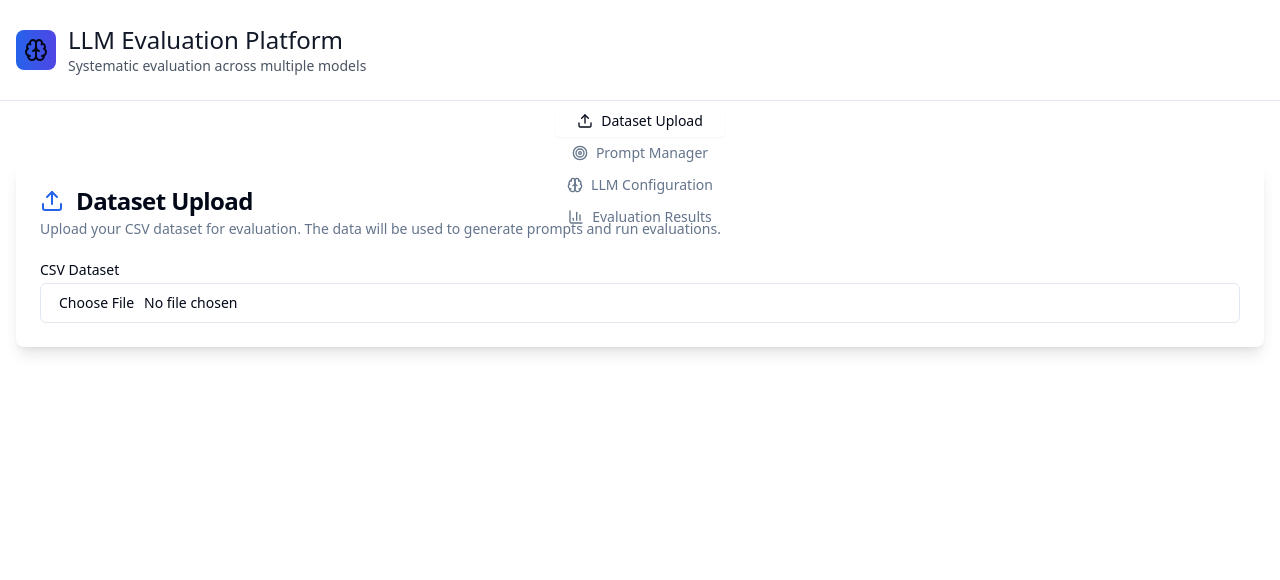
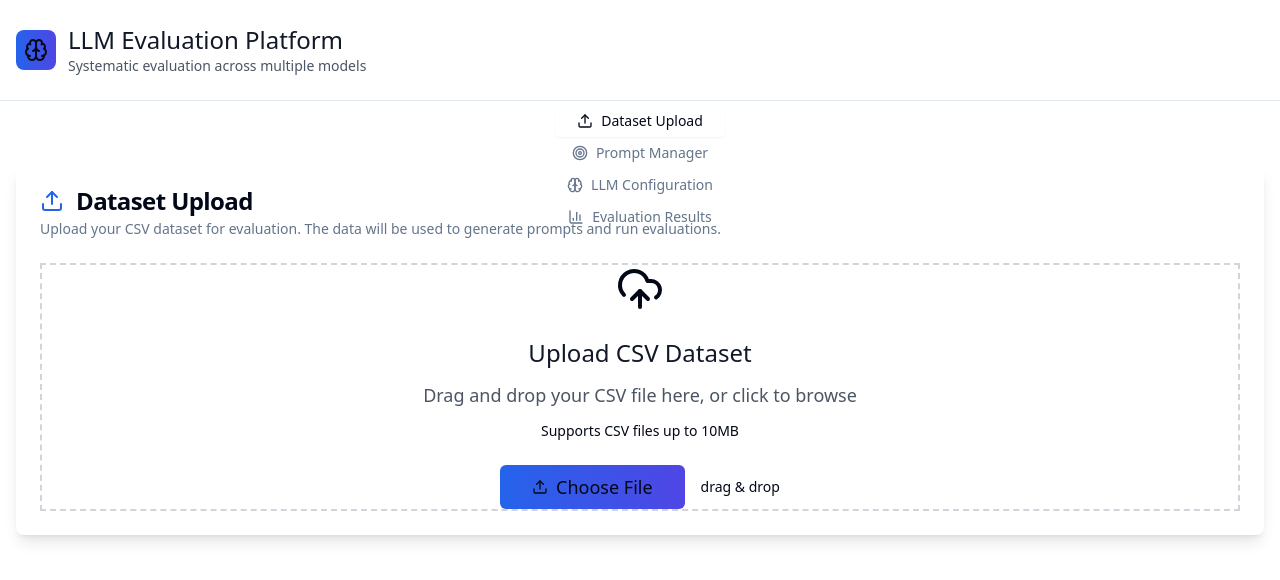
Before and after one commit to awani216/prompt-pal-evaluator, a React (Vite) app: page / in a window 1280 px wide. Shown: the top 580 px of the page. Built offline with nearby package versions, Linux system fonts and the light colour scheme.

Commit message:
Refactor: Improve dataset upload UI
Improved the UI for the dataset upload component, making the upload area larger and more visually appealing.

```diff
--- a/src/components/DatasetUpload.jsx
+++ b/src/components/DatasetUpload.jsx
@@ -4,158 +4,270 @@ import { Button } from "@/components/ui/button";
 import { Input } from "@/components/ui/input";
 import { Label } from "@/components/ui/label";
 import { Alert, AlertDescription } from "@/components/ui/alert";
+import { Badge } from "@/components/ui/badge";
 import { Table, TableBody, TableCell, TableHead, TableHeader, TableRow } from "@/components/ui/table";
-import { Upload, FileText, AlertCircle, CheckCircle } from "lucide-react";
+import { Upload, FileText, CheckCircle, AlertCircle, X, CloudUpload } from "lucide-react";
 import { useToast } from "@/hooks/use-toast";
 
-const DatasetUpload = ({ onDatasetChange }) => {
-  const [file, setFile] = useState(null);
-  const [data, setData] = useState([]);
-  const [headers, setHeaders] = useState([]);
-  const [isLoading, setIsLoading] = useState(false);
-  const [error, setError] = useState(null);
+const DatasetUpload = ({ dataset, setDataset }) => {
+  const [dragActive, setDragActive] = useState(false);
+  const [loading, setLoading] = useState(false);
+  const [errors, setErrors] = useState([]);
   const { toast } = useToast();
 
-  const parseCSV = (csvText) => {
-    const lines = csvText.trim().split('\n');
-    const headers = lines[0].split(',').map(header => header.trim().replace(/"/g, ''));
+  const parseCSV = (text) => {
+    const lines = text.trim().split('\n');
+    if (lines.length < 2) {
+      throw new Error('CSV must have at least a header row and one data row');
+    }
+
+    const headers = lines[0].split(',').map(h => h.trim().replace(/"/g, ''));
     const rows = lines.slice(1).map(line => {
-      const values = line.split(',').map(value => value.trim().replace(/"/g, ''));
+      const values = line.split(',').map(v => v.trim().replace(/"/g, ''));
       const row = {};
       headers.forEach((header, index) => {
         row[header] = values[index] || '';
       });
       return row;
     });
-    return { headers, rows };
+
+    return { headers, rows, rowCount: rows.length };
   };
 
-  const handleFileUpload = useCallback(async (event) => {
-    const uploadedFile = event.target.files?.[0];
-    if (!uploadedFile) return;
+  const validateDataset = (data) => {
+    const validationErrors = [];
 
-    if (!uploadedFile.name.endsWith('.csv')) {
-      setError('Please upload a CSV file');
+    if (data.headers.length === 0) {
+      validationErrors.push('No columns found in the dataset');
+    }
+
+    if (data.rows.length === 0) {
+      validationErrors.push('No data rows found in the dataset');
+    }
+
+    // Check for empty values
+    const emptyCount = data.rows.reduce((count, row) => {
+      return count + data.headers.filter((header) => !row[header] || row[header].trim() === '').length;
+    }, 0);
+
+    if (emptyCount > 0) {
+      validationErrors.push(`Found ${emptyCount} empty cell(s) in the dataset`);
+    }
+
+    return validationErrors;
+  };
+
+  const handleFile = useCallback(async (file) => {
+    if (!file.name.endsWith('.csv')) {
+      toast({
+        title: "Invalid file type",
+        description: "Please upload a CSV file",
+        variant: "destructive",
+      });
       return;
     }
 
-    setFile(uploadedFile);
-    setIsLoading(true);
-    setError(null);
+    setLoading(true);
+    setErrors([]);
 
     try {
-      const text = await uploadedFile.text();
-      const { headers, rows } = parseCSV(text);
+      const text = await file.text();
+      const parsedData = parseCSV(text);
+      const validationErrors = validateDataset(parsedData);
 
-      if (headers.length === 0) {
-        throw new Error('No headers found in CSV file');
-      }
-
-      if (rows.length === 0) {
-        throw new Error('No data rows found in CSV file');
-      }
-
-      setHeaders(headers);
-      setData(rows);
-      onDatasetChange?.({ headers, rows, file: uploadedFile });
-
+      if (validationErrors.length > 0) {
+        setErrors(validationErrors);
+      } else {
+        setDataset({
+          ...parsedData,
+          fileName: file.name,
+          uploadedAt: new Date().toISOString(),
+        });
         toast({
           title: "Dataset uploaded successfully",
-        description: `Loaded ${rows.length} rows with ${headers.length} columns`,
+          description: `Loaded ${parsedData.rowCount} rows with ${parsedData.headers.length} columns`,
         });
-    } catch (err) {
-      setError(err.message);
+      }
+    } catch (error) {
+      const errorMessage = error instanceof Error ? error.message : 'Failed to parse CSV file';
+      setErrors([errorMessage]);
       toast({
         title: "Upload failed",
-        description: err.message,
+        description: errorMessage,
         variant: "destructive",
       });
     } finally {
-      setIsLoading(false);
+      setLoading(false);
     }
-  }, [onDatasetChange, toast]);
+  }, [setDataset, toast]);
 
-  const handleRemoveFile = () => {
-    setFile(null);
-    setData([]);
-    setHeaders([]);
-    setError(null);
-    onDatasetChange?.(null);
+  const handleDrag = useCallback((e) => {
+    e.preventDefault();
+    e.stopPropagation();
+    if (e.type === "dragenter" || e.type === "dragover") {
+      setDragActive(true);
+    } else if (e.type === "dragleave") {
+      setDragActive(false);
+    }
+  }, []);
+
+  const handleDrop = useCallback((e) => {
+    e.preventDefault();
+    e.stopPropagation();
+    setDragActive(false);
+
+    if (e.dataTransfer.files && e.dataTransfer.files[0]) {
+      handleFile(e.dataTransfer.files[0]);
+    }
+  }, [handleFile]);
+
+  const handleInputChange = (e) => {
+    if (e.target.files && e.target.files[0]) {
+      handleFile(e.target.files[0]);
+    }
+  };
+
+  const clearDataset = () => {
+    setDataset(null);
+    setErrors([]);
+    toast({
+      title: "Dataset cleared",
+      description: "Upload a new CSV file to continue",
+    });
   };
 
   return (
     <div className="space-y-6">
-      <div className="grid w-full max-w-sm items-center gap-1.5">
-        <Label htmlFor="csv-upload">CSV Dataset</Label>
-        <div className="flex items-center gap-2">
+      {!dataset && (
+        <>
+          <div
+            className={`relative border-2 border-dashed rounded-xl p-12 text-center transition-all duration-300 ease-in-out cursor-pointer group min-h-[320px] flex flex-col items-center justify-center ${
+              dragActive
+                ? "border-blue-500 bg-blue-50 scale-[1.02]"
+                : "border-gray-300 hover:border-blue-400 hover:bg-gray-50"
+            } ${loading ? "pointer-events-none opacity-75" : ""}`}
+            onDragEnter={handleDrag}
+            onDragLeave={handleDrag}
+            onDragOver={handleDrag}
+            onDrop={handleDrop}
+          >
+            <div className="flex flex-col items-center space-y-6 max-w-md mx-auto">
+              <div className={`w-24 h-24 rounded-full flex items-center justify-center transition-all duration-300 ${
+                dragActive
+                  ? "bg-blue-100 scale-110"
+                  : "bg-gradient-to-br from-blue-100 to-indigo-100 group-hover:from-blue-200 group-hover:to-indigo-200"
+              }`}>
+                <CloudUpload className={`w-12 h-12 transition-all duration-300 ${
+                  dragActive ? "text-blue-600" : "text-blue-500 group-hover:text-blue-600"
+                }`} />
+              </div>
+
+              <div className="space-y-3">
+                <h3 className="text-2xl font-bold text-gray-900">
+                  {loading ? "Processing..." : "Upload CSV Dataset"}
+                </h3>
+                <p className="text-gray-600 text-lg leading-relaxed">
+                  {dragActive
+                    ? "Drop your CSV file here"
+                    : "Drag and drop your CSV file here, or click to browse"
+                  }
+                </p>
+                <p className="text-sm text-gray-500">
+                  Supports CSV files up to 10MB
+                </p>
+              </div>
+
+              <div className="flex flex-col sm:flex-row items-center gap-4">
+                <Label htmlFor="file-upload">
+                  <Button
+                    variant="default"
+                    size="lg"
+                    disabled={loading}
+                    asChild
+                    className="bg-gradient-to-r from-blue-600 to-indigo-600 hover:from-blue-700 hover:to-indigo-700 text-white px-8 py-3 text-lg"
+                  >
+                    <span className="cursor-pointer flex items-center gap-2">
+                      <Upload className="w-5 h-5" />
+                      {loading ? "Processing..." : "Choose File"}
+                    </span>
+                  </Button>
+                </Label>
                 <Input
-            id="csv-upload"
+                  id="file-upload"
                   type="file"
                   accept=".csv"
-            onChange={handleFileUpload}
-            disabled={isLoading}
-            className="cursor-pointer"
+                  onChange={handleInputChange}
+                  className="hidden"
                 />
-          {file && (
-            <Button
-              variant="outline"
-              size="sm"
-              onClick={handleRemoveFile}
-              disabled={isLoading}
-            >
-              Remove
-            </Button>
-          )}
+                <span className="text-gray-400 text-sm hidden sm:block">or</span>
+                <span className="text-sm text-gray-500 font-medium">drag & drop</span>
               </div>
             </div>
 
-      {error && (
-        <Alert variant="destructive">
+            {/* Animated background pattern */}
+            <div className={`absolute inset-0 opacity-5 transition-opacity duration-300 ${
+              dragActive ? "opacity-10" : ""
+            }`}>
+              <div className="absolute inset-0 bg-gradient-to-br from-blue-400 via-purple-400 to-indigo-400 rounded-xl"></div>
+            </div>
+          </div>
+
+          {errors.length > 0 && (
+            <Alert variant="destructive" className="border-red-200 bg-red-50">
               <AlertCircle className="h-4 w-4" />
-          <AlertDescription>{error}</AlertDescription>
-        </Alert>
-      )}
-
-      {isLoading && (
-        <Alert>
-          <Upload className="h-4 w-4" />
-          <AlertDescription>Processing your CSV file...</AlertDescription>
-        </Alert>
-      )}
-
-      {file && !isLoading && !error && (
-        <Alert>
-          <CheckCircle className="h-4 w-4" />
               <AlertDescription>
-            <div className="flex items-center gap-2">
-              <FileText className="h-4 w-4" />
-              <span>
-                <strong>{file.name}</strong> - {data.length} rows, {headers.length} columns
-              </span>
+                <div className="space-y-1">
+                  {errors.map((error, index) => (
+                    <div key={index}>{error}</div>
+                  ))}
                 </div>
               </AlertDescription>
             </Alert>
           )}
+        </>
+      )}
 
-      {data.length > 0 && (
+      {dataset && (
         <div className="space-y-4">
-          <h3 className="text-lg font-semibold">Data Preview</h3>
-          <div className="border rounded-lg overflow-hidden">
+          <div className="flex items-center justify-between p-4 bg-green-50 border border-green-200 rounded-lg">
+            <div className="flex items-center space-x-3">
+              <div className="w-10 h-10 bg-green-100 rounded-full flex items-center justify-center">
+                <FileText className="w-5 h-5 text-green-600" />
+              </div>
+              <div>
+                <h3 className="font-semibold text-gray-900">{dataset.fileName}</h3>
+                <p className="text-sm text-gray-600">
+                  {dataset.rowCount} rows • {dataset.headers.length} columns
+                </p>
+              </div>
+              <Badge variant="secondary" className="bg-green-100 text-green-800 border-green-300">
+                <CheckCircle className="w-3 h-3 mr-1" />
+                Validated
+              </Badge>
+            </div>
+            <Button variant="outline" size="sm" onClick={clearDataset} className="text-gray-600 hover:text-gray-800">
+              <X className="w-4 h-4 mr-2" />
+              Clear
+            </Button>
+          </div>
+
+          <div className="border rounded-lg overflow-hidden bg-white shadow-sm">
+            <div className="max-h-96 overflow-auto">
               <Table>
                 <TableHeader>
-                <TableRow>
-                  {headers.map((header, index) => (
-                    <TableHead key={index} className="font-semibold">
+                  <TableRow className="bg-gray-50">
+                    {dataset.headers.map((header) => (
+                      <TableHead key={header} className="font-semibold">
                         {header}
                       </TableHead>
                     ))}
                   </TableRow>
                 </TableHeader>
                 <TableBody>
-                {data.slice(0, 5).map((row, index) => (
+                  {dataset.rows.slice(0, 10).map((row, index) => (
                     <TableRow key={index}>
-                    {headers.map((header, cellIndex) => (
-                      <TableCell key={cellIndex} className="max-w-xs truncate">
+                      {dataset.headers.map((header) => (
+                        <TableCell key={header} className="max-w-xs truncate">
                           {row[header]}
                         </TableCell>
                       ))}
@@ -164,11 +276,12 @@ const DatasetUpload = ({ onDatasetChange }) => {
                 </TableBody>
               </Table>
             </div>
-          {data.length > 5 && (
-            <p className="text-sm text-gray-600 text-center">
-              Showing first 5 rows of {data.length} total rows
-            </p>
+            {dataset.rowCount > 10 && (
+              <div className="p-3 bg-gray-50 text-sm text-gray-600 text-center border-t">
+                Showing first 10 rows of {dataset.rowCount} total rows
+              </div>
             )}
+          </div>
         </div>
       )}
     </div>
```
Lines whose indentation alone changed are shown as unchanged.
